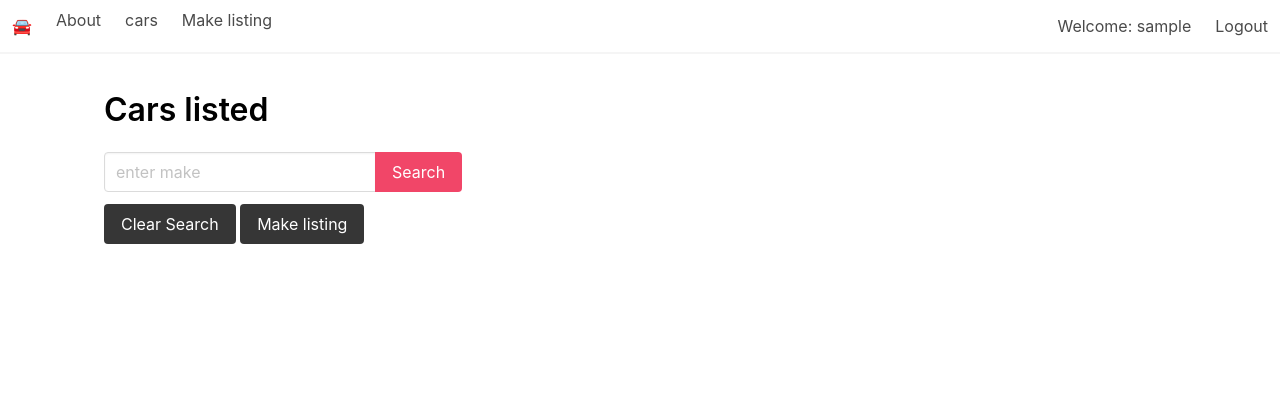
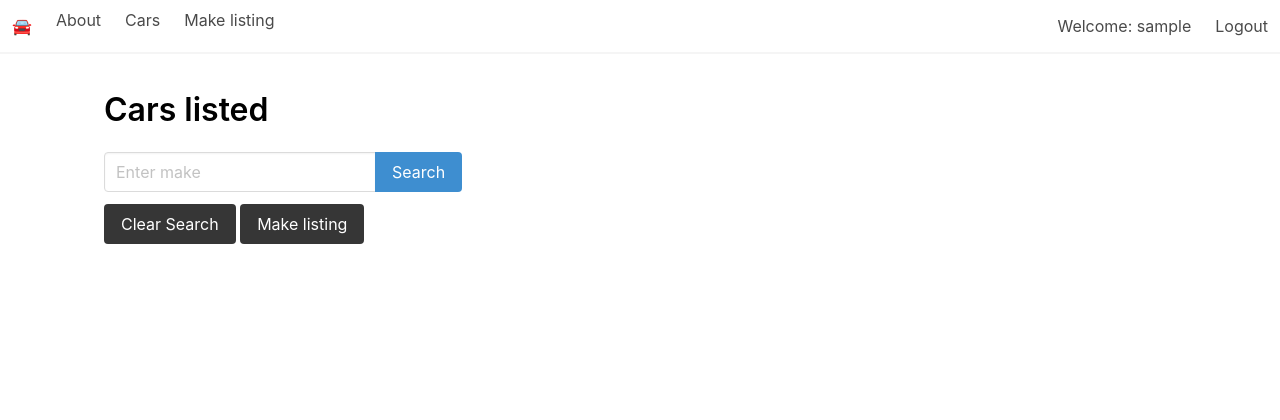
Before and after one commit to Bigs55stock/sellcar, a Django app: page /cars/ in a window 1280 px wide. Shown: the top 420 px of the page. Run offline with Django 4.2, Linux system fonts and the light colour scheme; the visitor is signed in with stand-in values (Sample User, id 1); data that the repository does not hold is empty.

Commit message:
small edit

```diff
--- a/cars_ad/templates/base.html
+++ b/cars_ad/templates/base.html
@@ -20,7 +20,7 @@
                 <a class="navbar-item" href="/about">About</a>
             </div>
             <div>
-                <a class="navbar-item" href="/cars">cars</a>
+                <a class="navbar-item" href="/cars">Cars</a>
             </div>
             <div>
                 <a class="navbar-item" href="/cars/new">Make listing</a>
--- a/cars_ad/templates/cars_list.html
+++ b/cars_ad/templates/cars_list.html
@@ -7,10 +7,10 @@
         <form class="mb-5" method="get">
           <div class="field has-addons">
             <div class="control">
-             <input class="input" type="text" name="make" placeholder="enter make" />
+             <input class="input" type="text" name="make" placeholder="Enter make" />
             </div>
             <div class="control">
-              <input class="button is-danger" type="submit" value="Search" />
+              <input class="button is-info" type="submit" value="Search" />
             </div>
           </div>
           <a class="button is-dark" href="{% url 'cars_list' %}">Clear Search</a>
```
